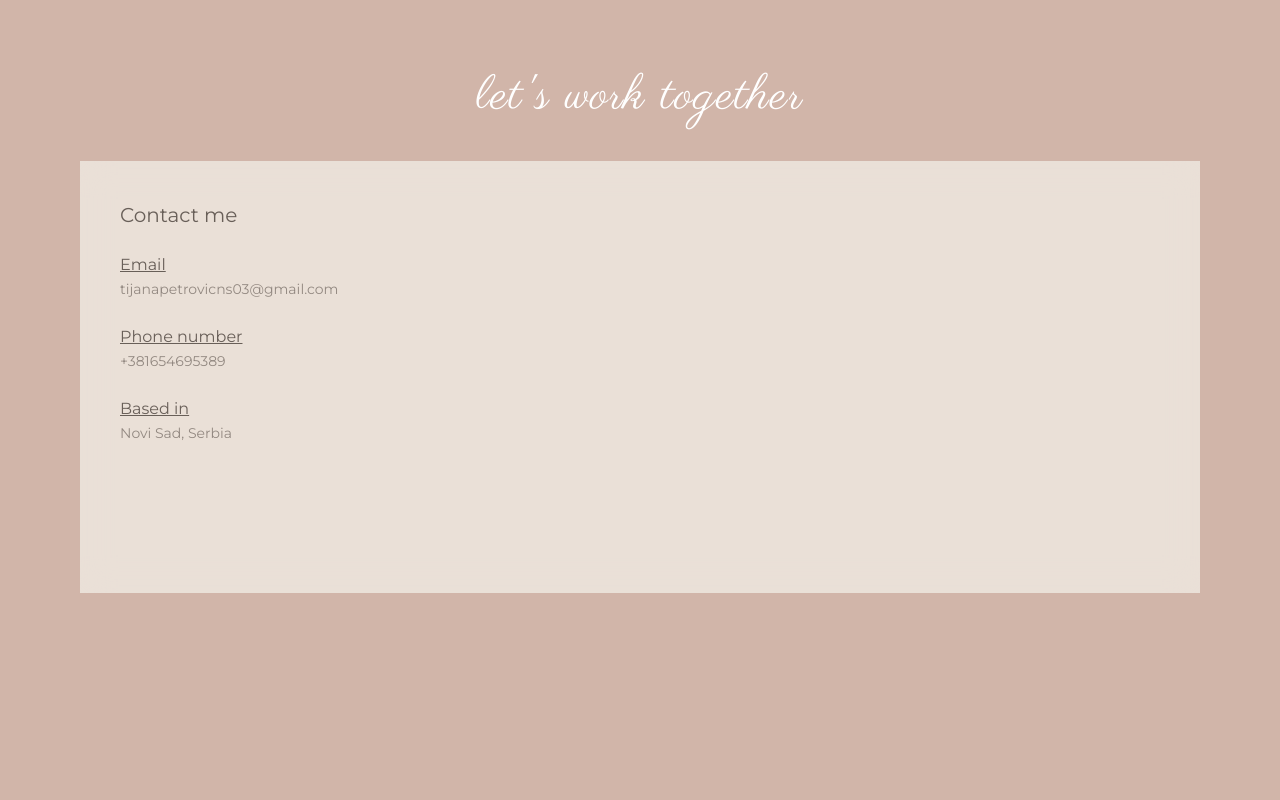
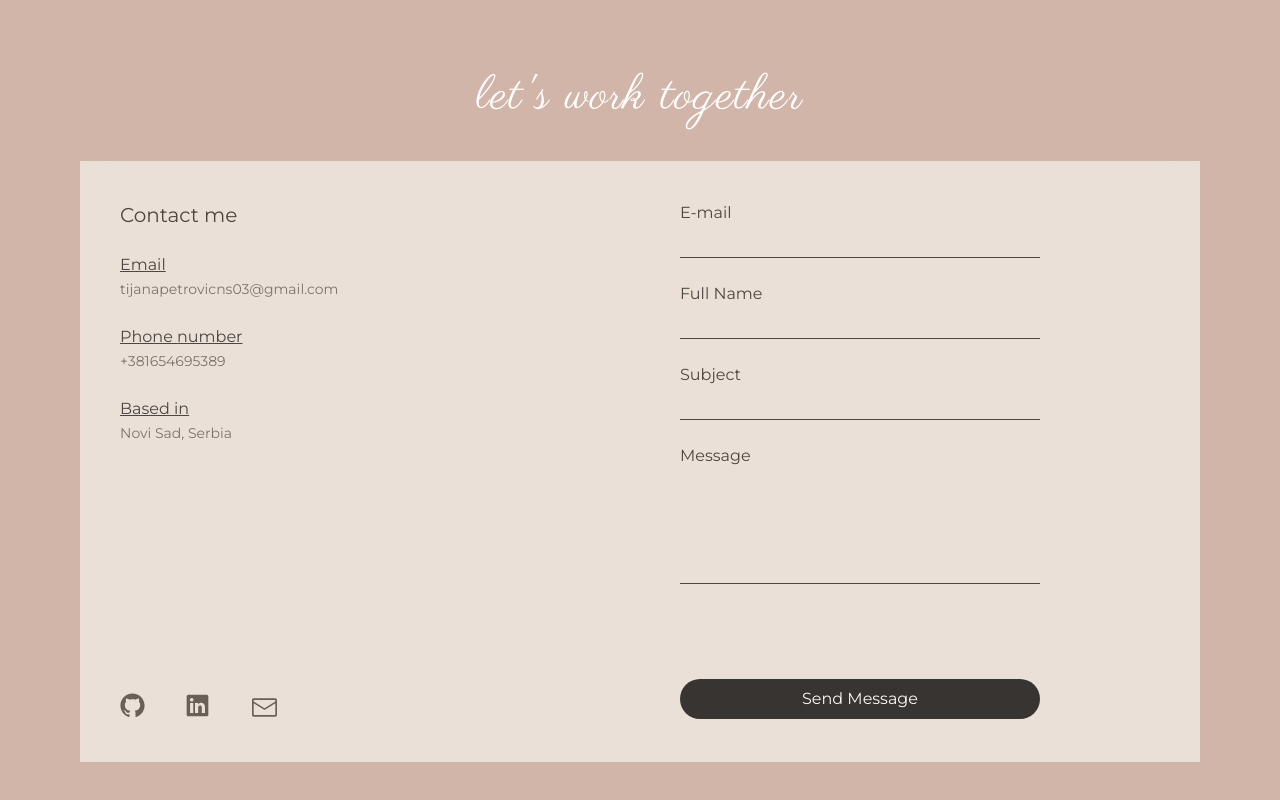
Before and after one commit to tijanicica/portfolio, a React (Vite) app: page / in a window 1280 px wide. Shown: the part 3823-4623 px from the top of the page. Before the commit the page ends 4496 px from the top, so only its background shows below. Built offline with nearby package versions, Linux system fonts and the light colour scheme; a web font is replaced by a local one.

Commit message:
done frontend contact page

```diff
--- a/package.json
+++ b/package.json
@@ -10,6 +10,7 @@
     "preview": "vite preview"
   },
   "dependencies": {
+    "@emailjs/browser": "^4.4.1",
     "@radix-ui/react-icons": "^1.3.2",
     "@tailwindcss/vite": "^4.1.4",
     "framer-motion": "^12.11.0",
--- a/src/pages/ContactPage.jsx
+++ b/src/pages/ContactPage.jsx
@@ -1,12 +1,13 @@
 import CloudBackground from "../components/CloudBackground.jsx";
 import {Card} from "../ui/Card.jsx";
 import {toast} from "react-toastify";
+import {EnvelopeClosedIcon, GitHubLogoIcon, LinkedInLogoIcon} from "@radix-ui/react-icons";
 
 const ContactPage = () => {
     return (
         <div id="Contact" className="relative w-full min-h-screen mt-20">
             <div className="absolute inset-0 z-0">
-                <CloudBackground />
+                <CloudBackground/>
             </div>
 
             <div className="flex flex-col w-full min-h-screen px-10 sm:pt-20 relative z-10">
@@ -15,22 +16,28 @@ const ContactPage = () => {
                     <div className="text-white flex flex-col gap-10 mt-20 xs:mt-30">
                         <h1
                             className="font-extralight tracking-wide text-5xl lowercase"
-                            style={{ fontFamily: "Parisienne, cursive" }}
+                            style={{fontFamily: "Parisienne, cursive"}}
                         >
                             let's work together
                         </h1>
                     </div>
                 </div>
 
-                <div className="flex flex-row items-start justify-start bg-[#ede5dd] opacity-90  backdrop-blur-lg flex-grow mt-10 mb-20 ml-10 mr-10 p-10 z-10 " style={{ fontFamily: "Montserrat" }}>
+                <div
+                    className="flex flex-row sm:items-start items-center  xs:justify-start justify-center  bg-[#ede5dd] opacity-90  backdrop-blur-lg flex-grow mt-10 mb-20 sm:ml-10 sm:mr-10 p-10 z-10 "
+                    style={{fontFamily: "Montserrat"}}>
+
+                    <div className="w-full sm:w-1/2 pr-10">
+
                         <div>
-                        <h1 className="text-[#5c5550] text-xl " >Contact me</h1>
+                            <h1 className="text-[#3d3a38] text-xl ">Contact me</h1>
                             <br/>
 
-                        <h2 className="text-[#5c5550] text-l  underline" >Email
+                            <h2 className="text-[#3d3a38] text-l  underline">Email
                             </h2>
 
-                        <a title="Copy address" className="text-[#736b66] text-sm opacity-80 cursor-pointer hover:text-[#b9aba9] " onClick={() => {
+                            <a title="Copy address"
+                               className="text-[#736b66] text-sm  cursor-pointer hover:text-[#b9aba9] " onClick={() => {
                                 navigator.clipboard.writeText("tijanapetrovicns03@gmail.com");
                                 toast.success("Email copied to clipboard!", {
                                     icon: false,
@@ -40,11 +47,12 @@ const ContactPage = () => {
                             <br/>
                             <br/>
 
-                        <h2 className="text-[#5c5550] text-l  underline" >Phone number
+                            <h2 className="text-[#3d3a38] text-l  underline">Phone number
                             </h2>
 
 
-                        <a title="Copy number" className="text-[#736b66] text-sm opacity-80 cursor-pointer hover:text-[#b9aba9] " onClick={() => {
+                            <a title="Copy number"
+                               className="text-[#736b66] text-sm cursor-pointer hover:text-[#b9aba9] " onClick={() => {
                                 navigator.clipboard.writeText("tijanapetrovicns03@gmail.com");
                                 toast.success("Number copied to clipboard!", {
                                     icon: false,
@@ -54,18 +62,91 @@ const ContactPage = () => {
                             <br/>
                             <br/>
 
-                        <h2 className="text-[#5c5550] text-l  underline" >Based in
+                            <h2 className="text-[#3d3a38] text-l  underline">Based in
                             </h2>
 
 
-                        <a href="https://www.google.com/maps/place/Novi+Sad/@45.2713329,19.6846336,11z/data=!3m1!4b1!4m6!3m5!1s0x475b10613de93455:0xb6f7d683724fe28!8m2!3d45.2396085!4d19.8227056!16zL20vMHN3d24?entry=ttu&g_ep=EgoyMDI1MDUxMy4xIKXMDSoASAFQAw%3D%3D" className="text-[#736b66] hover:text-[#b9aba9] text-sm opacity-80 cursor-pointer"
+                            <a href="https://www.google.com/maps/place/Novi+Sad/@45.2713329,19.6846336,11z/data=!3m1!4b1!4m6!3m5!1s0x475b10613de93455:0xb6f7d683724fe28!8m2!3d45.2396085!4d19.8227056!16zL20vMHN3d24?entry=ttu&g_ep=EgoyMDI1MDUxMy4xIKXMDSoASAFQAw%3D%3D"
+                               className="text-[#736b66] hover:text-[#b9aba9] text-sm cursor-pointer"
                             >Novi Sad, Serbia</a>
 
 
+                            <br/>
+                            <br/>
+                            <br/>
+                            <br/>
+                            <br/>
+                            <br/>
+                            <br/>
+                            <br/>
+
+                            <div
+                                className=" flex flex-row sm:flex-row items-center sm:items-start gap-10  w-full sm:w-auto justify-start lg:ml-0 md:ml-0 lg:pl-0 md:pl-0 pt-20 z-10">
+
+                                <a href="https://www.github.com/tijanicica">
+                                    <button
+                                        className="flex items-center text-[#5c5550] rounded-2xl cursor-pointer  text-sm  link-button hover:text-[#b9aba9] pl-0  justify-center sm:justify-start sm:w-auto">
+                                        <GitHubLogoIcon width="25px" height="25px"/>
+                                    </button>
+                                </a>
+
+                                <a href="https://www.linkedin.com/in/tijana-petrovic-b8417a321/">
+                                    <button
+                                        className="flex items-center text-[#5c5550] rounded-2xl cursor-pointer  text-sm   link-button hover:text-[#b9aba9]   justify-center sm:justify-start sm:w-auto ">
+                                        <LinkedInLogoIcon width="25px" height="25px"/>
+                                    </button>
+                                </a>
+
+                                <a href="https://www.linkedin.com/in/tijana-petrovic-b8417a321/">
+                                    <button
+                                        className="flex items-center text-[#5c5550] rounded-2xl cursor-pointer  text-sm  link-button hover:text-[#b9aba9]  justify-center sm:justify-start sm:w-auto p-0.5 ">
+                                        <EnvelopeClosedIcon width="25px" height="25px"/>
+                                    </button>
+                                </a>
 
                             </div>
                         </div>
                     </div>
+                    <div className="hidden sm:flex flex-col w-full sm:w-1/2 pl-10">
+                        <form className="flex flex-col gap-6">
+                            <div>
+                                <label className="text-[#3d3a38] text-md font-medium">E-mail</label>
+                                <br/>
+                                <input type="email" placeholder=""
+                                       className="border-b border-[#3d3a38] bg-transparent focus:outline-none py-1 w-3/4"/>
+                            </div>
+                            <div>
+                                <label className="text-[#3d3a38] text-md font-medium">Full Name</label>
+                                <br/>
+                                <input type="name" placeholder=""
+                                       className="border-b border-[#3d3a38] bg-transparent focus:outline-none py-1 w-3/4"/>
+                            </div>
+                            <div>
+                                <label className="text-[#3d3a38] text-md font-medium">Subject</label>
+                                <br/>
+                                <input type="text" placeholder=""
+                                       className="border-b border-[#3d3a38] bg-transparent focus:outline-none py-1 w-3/4"/>
+                            </div>
+                            <div>
+                                <label className="text-[#3d3a38] text-md font-medium">Message</label>
+                                <br/>
+                                <textarea placeholder=""
+                                          className="border-b border-[#3d3a38] bg-transparent focus:outline-none py-1 mt-5 h-24 resize-none w-3/4"></textarea>
+                            </div>
+                            <br/>
+
+                            <button
+                                type="submit"
+                                className="bg-[#262525] text-white rounded-full py-2 px-6 mt-4 hover:opacity-80 transition-opacity w-3/4"
+                            >
+                                Send Message
+                            </button>
+                        </form>
+                    </div>
+                </div>
+
+            </div>
+
 
         </div>
     );
```
Also changed, not shown: 1 other file (tests, documents, lock files or other folders). Lines whose indentation alone changed are shown as unchanged.
